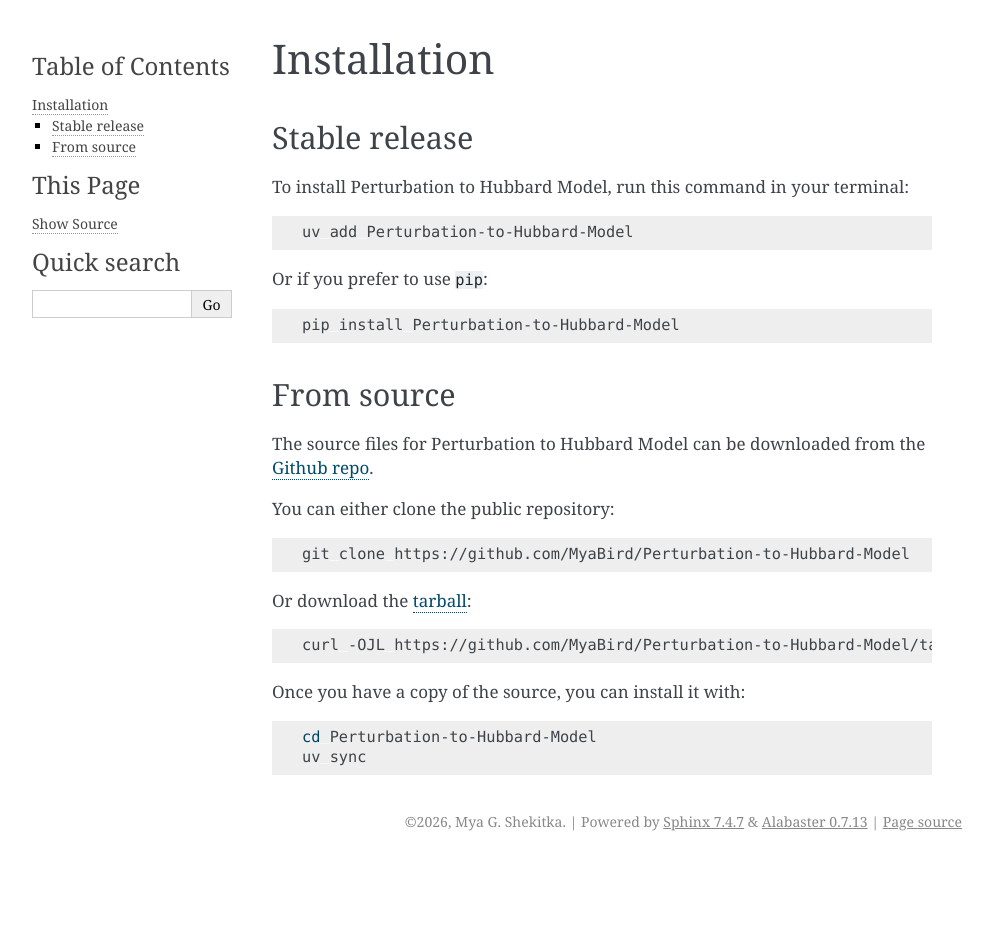
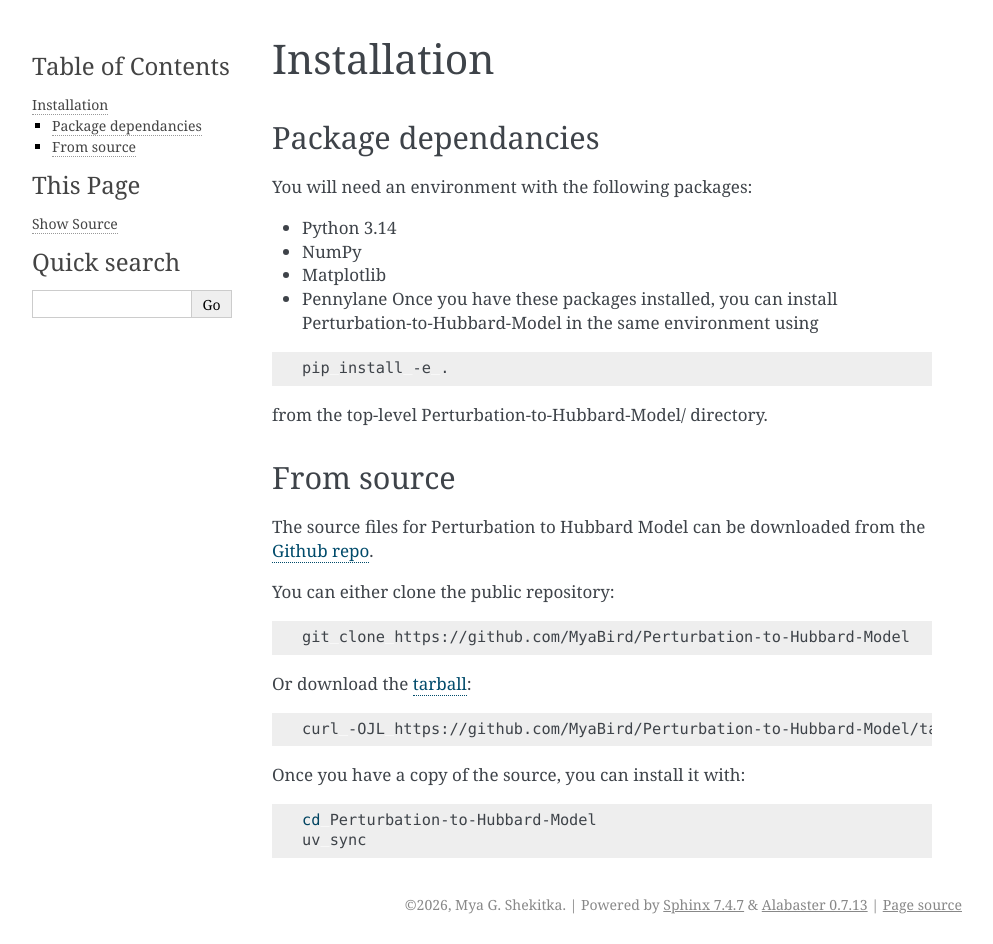
Before and after one commit to MyaBird/Perturbation-to-Hubbard-Model, a Sphinx documentation site: the page built from docs/installation.md, in a window 1280 px wide. Shown: the whole page, without its empty margins (148-1141 px from the left). Built offline with Sphinx 7.4.7, drawn with Linux system fonts in a browser that asks for light colours; before the commit the page ends 900 px from its top, so only the background shows below that.

Commit message:
Modified docs/installation.md file

````diff
--- a/docs/installation.md
+++ b/docs/installation.md
@@ -1,18 +1,18 @@
 # Installation
 
-## Stable release
+## Package dependancies
 
-To install Perturbation to Hubbard Model, run this command in your terminal:
-
+You will need an environment with the following packages:
+* Python 3.14
+* NumPy
+* Matplotlib
+* Pennylane
+Once you have these packages installed, you can install Perturbation-to-Hubbard-Model in the same
+environment using
 ```sh
-uv add Perturbation-to-Hubbard-Model
+pip install -e .
 ```
-
-Or if you prefer to use `pip`:
-
-```sh
-pip install Perturbation-to-Hubbard-Model
-```
+from the top-level Perturbation-to-Hubbard-Model/ directory.
 
 ## From source
 
````
